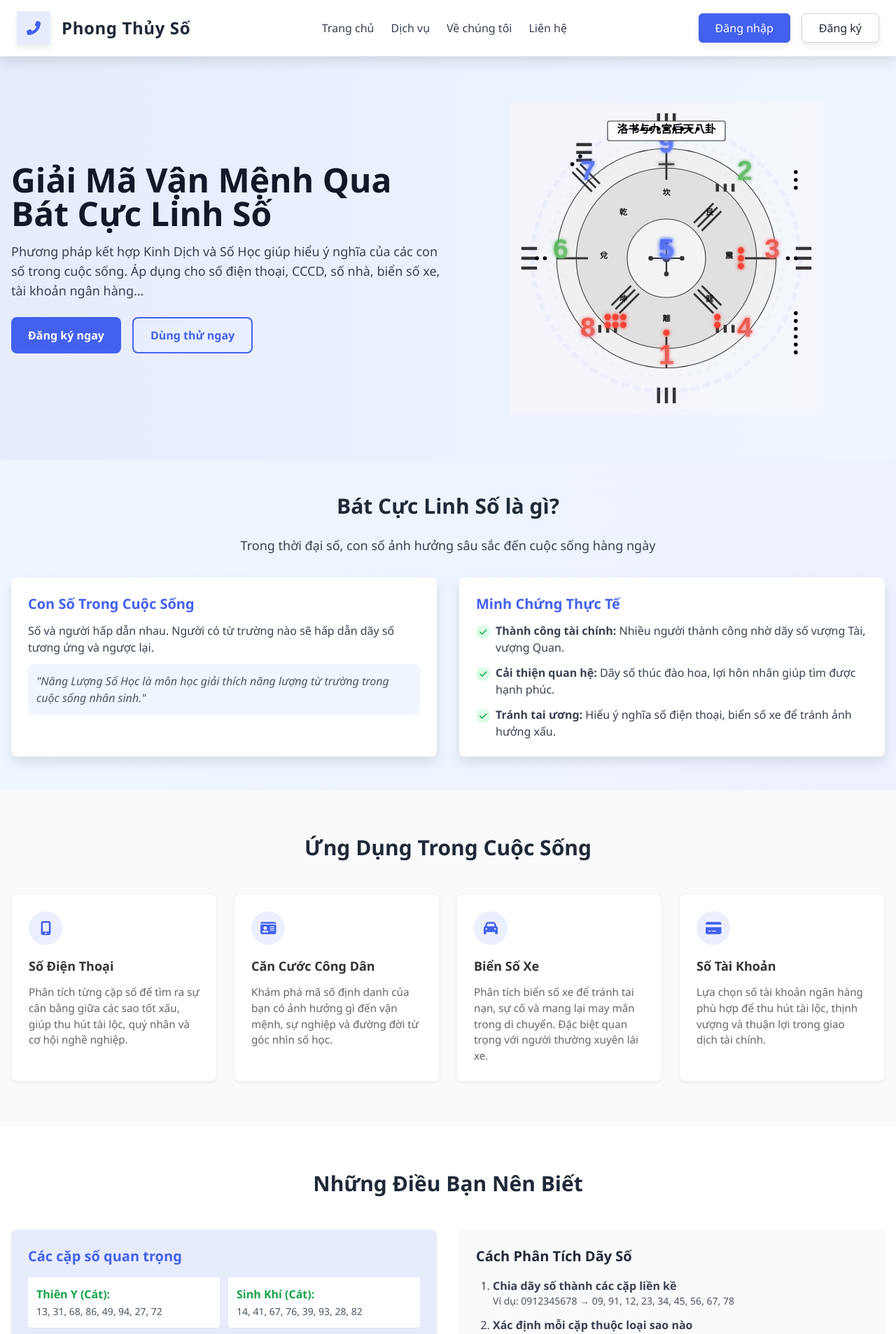
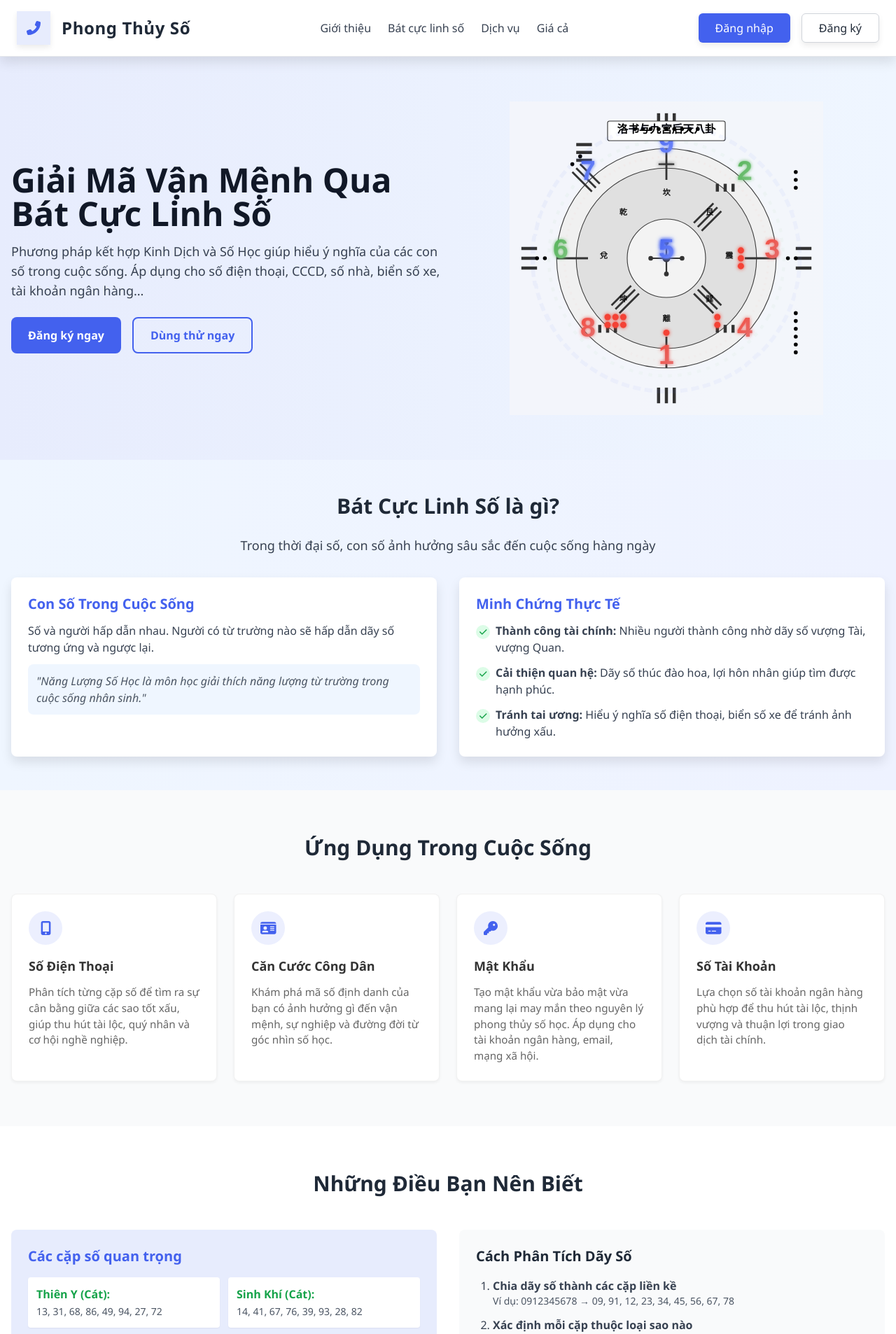
Before and after one commit to huythanhnguyen/phong_thuy_so, a Vue app: page / in a window 1280 px wide. Shown: the top 1906 px of the page at 70% size. Built offline with nearby package versions, Linux system fonts and the light colour scheme.

Commit message:
Cập nhật Header và router để thêm các liên kết mới cho "Bát cực linh số", "Dịch vụ", và "Giá cả". Thay thế các liên kết cũ bằng các router-link và cải thiện cấu trúc điều hướng trong HomeView.

```diff
--- a/src/components/layout/Header.vue
+++ b/src/components/layout/Header.vue
@@ -14,10 +14,10 @@
 
       <!-- Menu desktop -->
       <nav class="hidden md:flex space-x-6">
-        <router-link to="/" class="text-gray-700 hover:text-primary transition duration-300">Trang chủ</router-link>
-        <a href="#" class="text-gray-700 hover:text-primary transition duration-300">Dịch vụ</a>
-        <a href="#" class="text-gray-700 hover:text-primary transition duration-300">Về chúng tôi</a>
-        <a href="#" class="text-gray-700 hover:text-primary transition duration-300">Liên hệ</a>
+        <router-link to="/" class="text-gray-700 hover:text-primary transition duration-300">Giới thiệu</router-link>
+        <router-link to="/guides/bat-cuc-linh-so" class="text-gray-700 hover:text-primary transition duration-300">Bát cực linh số</router-link>
+        <router-link to="/our-service" class="text-gray-700 hover:text-primary transition duration-300">Dịch vụ</router-link>
+        <router-link to="/pricing" class="text-gray-700 hover:text-primary transition duration-300">Giá cả</router-link>
       </nav>
 
       <!-- Nút đăng nhập/đăng ký trên desktop -->
@@ -59,18 +59,18 @@
               <font-awesome-icon icon="home" class="text-primary" />
               <span>Trang chủ</span>
             </router-link>
-            <a href="#" class="flex items-center space-x-3 py-2 px-4 text-gray-700 hover:text-primary hover:bg-gray-100 transition duration-300 text-xl shadow-sm">
+            <router-link to="/guides/bat-cuc-linh-so" @click="toggleMobileMenu" class="flex items-center space-x-3 py-2 px-4 text-gray-700 hover:text-primary hover:bg-gray-100 transition duration-300 text-xl shadow-sm">
+              <font-awesome-icon icon="compass" class="text-primary" />
+              <span>Bát cực linh số</span>
+            </router-link>
+            <router-link to="/our-service" @click="toggleMobileMenu" class="flex items-center space-x-3 py-2 px-4 text-gray-700 hover:text-primary hover:bg-gray-100 transition duration-300 text-xl shadow-sm">
               <font-awesome-icon icon="tools" class="text-primary" />
               <span>Dịch vụ</span>
-            </a>
-            <a href="#" class="flex items-center space-x-3 py-2 px-4 text-gray-700 hover:text-primary hover:bg-gray-100 transition duration-300 text-xl shadow-sm">
-              <font-awesome-icon icon="users" class="text-primary" />
-              <span>Về chúng tôi</span>
-            </a>
-            <a href="#" class="flex items-center space-x-3 py-2 px-4 text-gray-700 hover:text-primary hover:bg-gray-100 transition duration-300 text-xl shadow-sm">
-              <font-awesome-icon icon="envelope" class="text-primary" />
-              <span>Liên hệ</span>
-            </a>
+            </router-link>
+            <router-link to="/pricing" @click="toggleMobileMenu" class="flex items-center space-x-3 py-2 px-4 text-gray-700 hover:text-primary hover:bg-gray-100 transition duration-300 text-xl shadow-sm">
+              <font-awesome-icon icon="tags" class="text-primary" />
+              <span>Giá cả</span>
+            </router-link>
 
             <!-- Nút đăng nhập/đăng ký trên mobile -->
             <div class="mt-8 space-y-4">
--- a/src/router/index.js
+++ b/src/router/index.js
@@ -2,12 +2,15 @@ import { createRouter, createWebHistory } from 'vue-router'
 import HomeView from '../views/HomeView.vue'
 import LoginView from '../views/LoginView.vue'
 import AppView from '../views/AppView.vue'
+import OurService from '../views/OurService.vue'
+import Pricing from '../views/Pricing.vue'
 
 // Thêm import cho các trang con
 import BatCucLinhSo from '../views/guides/BatCucLinhSo.vue'
 import ChonSoDienThoai from '../views/guides/ChonSoDienThoai.vue'
 import ChonSoNganHang from '../views/guides/ChonSoNganHang.vue'
 import CanCuocCongDan from '../views/guides/CanCuocCongDan.vue'
+import MatKhau from '../views/guides/MatKhau.vue'
 
 const router = createRouter({
   history: createWebHistory(import.meta.env.BASE_URL),
@@ -48,6 +51,21 @@ const router = createRouter({
       path: '/guides/can-cuoc-cong-dan',
       name: 'canCuocCongDan',
       component: CanCuocCongDan
+    },
+    {
+      path: '/guides/mat-khau',
+      name: 'matKhau',
+      component: MatKhau
+    },
+    {
+      path: '/our-service',
+      name: 'ourService',
+      component: OurService
+    },
+    {
+      path: '/pricing',
+      name: 'pricing',
+      component: Pricing
     }
   ]
 })
--- a/src/views/HomeView.vue
+++ b/src/views/HomeView.vue
@@ -97,35 +97,35 @@
       <div class="container mx-auto px-4">
         <h2 class="text-3xl font-bold text-center mb-12">Ứng Dụng Trong Cuộc Sống</h2>
         <div class="grid md:grid-cols-2 lg:grid-cols-4 gap-6">
-          <div class="feature-card">
+          <router-link to="/guides/chon-so-dien-thoai" class="feature-card cursor-pointer">
             <div class="feature-icon">
               <font-awesome-icon icon="mobile-alt" />
             </div>
             <h3 class="feature-title">Số Điện Thoại</h3>
             <p class="feature-description">Phân tích từng cặp số để tìm ra sự cân bằng giữa các sao tốt xấu, giúp thu hút tài lộc, quý nhân và cơ hội nghề nghiệp.</p>
-          </div>
-          <div class="feature-card">
+          </router-link>
+          <router-link to="/guides/can-cuoc-cong-dan" class="feature-card cursor-pointer">
             <div class="feature-icon">
               <font-awesome-icon icon="id-card" />
             </div>
             <h3 class="feature-title">Căn Cước Công Dân</h3>
             <p class="feature-description">Khám phá mã số định danh của bạn có ảnh hưởng gì đến vận mệnh, sự nghiệp và đường đời từ góc nhìn số học.</p>
-          </div>
-          <div class="feature-card">
+          </router-link>
+          <router-link to="/guides/mat-khau" class="feature-card cursor-pointer">
             <div class="feature-icon">
-              <font-awesome-icon icon="car" />
+              <font-awesome-icon icon="key" />
             </div>
-            <h3 class="feature-title">Biển Số Xe</h3>
-            <p class="feature-description">Phân tích biển số xe để tránh tai nạn, sự cố và mang lại may mắn trong di chuyển.
-              Đặc biệt quan trọng với người thường xuyên lái xe.</p>
-          </div>
-          <div class="feature-card">
+            <h3 class="feature-title">Mật Khẩu</h3>
+            <p class="feature-description">Tạo mật khẩu vừa bảo mật vừa mang lại may mắn theo nguyên lý phong thủy số học.
+              Áp dụng cho tài khoản ngân hàng, email, mạng xã hội.</p>
+          </router-link>
+          <router-link to="/guides/chon-so-ngan-hang" class="feature-card cursor-pointer">
             <div class="feature-icon">
               <font-awesome-icon icon="credit-card" />
             </div>
             <h3 class="feature-title">Số Tài Khoản</h3>
             <p class="feature-description">Lựa chọn số tài khoản ngân hàng phù hợp để thu hút tài lộc, thịnh vượng và thuận lợi trong giao dịch tài chính.</p>
-          </div>
+          </router-link>
         </div>
       </div>
     </section>
--- /dev/null
+++ b/src/views/OurService.vue
@@ -0,0 +1,12 @@
+<template>
+  <div class="container mx-auto px-6 py-12">
+    <h1 class="text-4xl font-bold text-gray-800 mb-8">Dịch Vụ Của Chúng Tôi</h1>
+    <div class="grid grid-cols-1 md:grid-cols-2 lg:grid-cols-3 gap-8">
+      <!-- Các dịch vụ sẽ được thêm vào đây -->
+    </div>
+  </div>
+</template>
+
+<script setup>
+// Logic component sẽ được thêm vào đây
+</script>
--- /dev/null
+++ b/src/views/Pricing.vue
@@ -0,0 +1,12 @@
+<template>
+  <div class="container mx-auto px-6 py-12">
+    <h1 class="text-4xl font-bold text-gray-800 mb-8 text-center">Bảng Giá Dịch Vụ</h1>
+    <div class="grid grid-cols-1 md:grid-cols-3 gap-8">
+      <!-- Các gói dịch vụ sẽ được thêm vào đây -->
+    </div>
+  </div>
+</template>
+
+<script setup>
+// Logic component sẽ được thêm vào đây
+</script>
--- /dev/null
+++ b/src/views/guides/MatKhau.vue
@@ -0,0 +1,19 @@
+<template>
+  <div class="container mx-auto px-4 py-12">
+    <h1 class="text-4xl font-bold text-gray-800 mb-8">Chọn Mật Khẩu Theo Phong Thủy</h1>
+
+    <div class="bg-white rounded-lg shadow-lg p-6 mb-8">
+      <p class="text-lg text-gray-700 mb-6">
+        Mật khẩu không chỉ là yếu tố bảo mật mà còn có thể mang lại may mắn và tài lộc nếu được chọn đúng theo nguyên lý phong thủy.
+      </p>
+
+      <div class="grid md:grid-cols-2 gap-6">
+        <!-- Nội dung chi tiết sẽ được thêm vào đây -->
+      </div>
+    </div>
+  </div>
+</template>
+
+<script setup>
+// Logic component sẽ được thêm vào đây
+</script>
```
